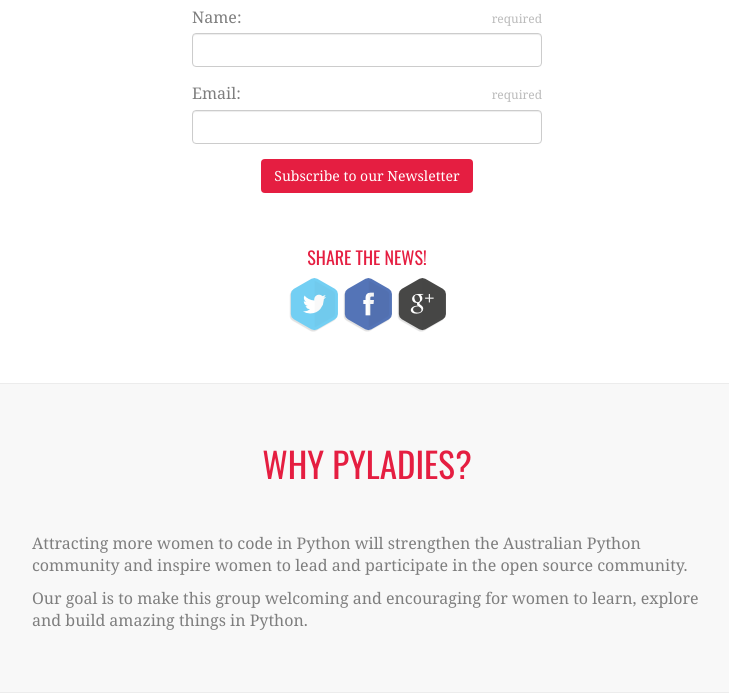
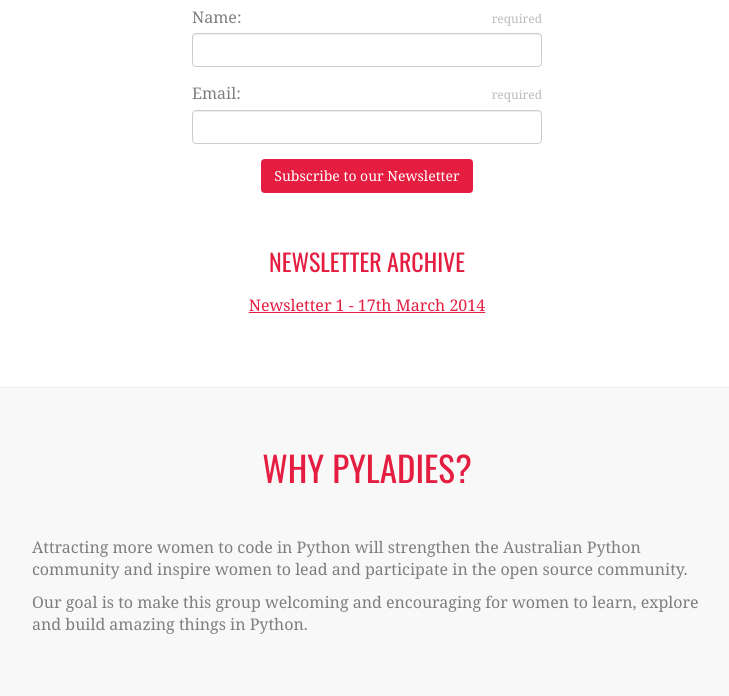
Before and after one commit to PyLadiesAU/pyladiesau, a PHP site: page / in a window 1280 px wide. Shown: the part 593-1289 px from the top of the page, without its empty margins (273-1002 px from the left). Run offline with PHP 8.4, Linux system fonts and the light colour scheme; some libraries are stand-ins or nearby versions.

Commit message:
Added newsletter archive

```diff
--- a/css/main.css
+++ b/css/main.css
@@ -149,3 +149,13 @@
     -webkit-border-radius: 3px;
     border-radius: 3px;
 }
+
+
+.archive-container {
+    margin-bottom: 20px;
+}
+
+.archive {
+    margin: 40px 0 20px 0;
+    text-align: center;
+}
--- a/home.html
+++ b/home.html
@@ -46,6 +46,12 @@
                 </div>
             </form>
         </div>
+
+        <div class="container center archive-container">
+            <h3 class="archive">Newsletter Archive</h3>
+            <a href="http://createsend.com/t/d-09F807DDB6F50CD3">Newsletter 1 - 17th March 2014</a>
+        </div>
+<!--
         <div class="container center">
                 <div id="share-buttons">
                     <h4>Share the news!</h4>
@@ -61,6 +67,7 @@
                     </a>
                 </div>
             </div>
+-->
         </section>
 
         <section class="content bg-alt">
```
Lines whose indentation alone changed are shown as unchanged.
